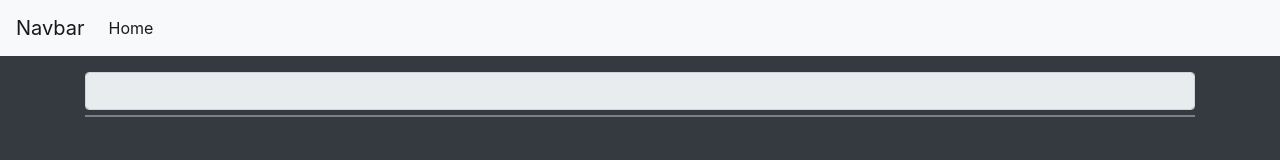
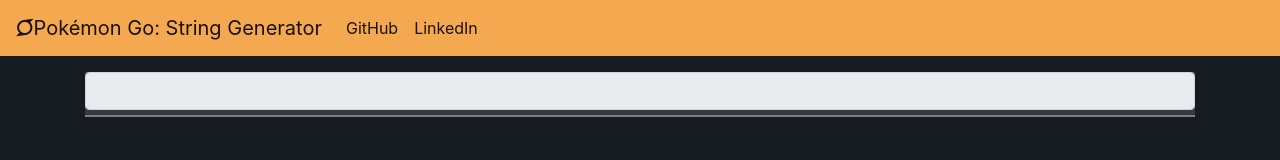
Before and after one commit to DrodBR/pokemongo-string-generator, a React (Create React App) app: page / in a window 1280 px wide. Shown: the top 160 px of the page. Built offline with nearby package versions, Linux system fonts and the light colour scheme; no server answers.

Commit message:
new layout color

```diff
--- a/src/assets/style/css/main.css
+++ b/src/assets/style/css/main.css
@@ -1,3 +1,11 @@
+.main-bg-1 {
+  background-color: #f4a950;
+  color: #161b21; }
+
+.main-bg-2 {
+  background-color: #161b21;
+  color: #f4a950; }
+
 .fighting {
   background-color: #c03028; }
 
--- /dev/null
+++ b/src/assets/style/scss/colors.scss
@@ -0,0 +1,5 @@
+$color1: #f4a950;
+$color2: #161b21;
+
+$color-combination1: $color1 $color2;
+$color-combination2: $color2 $color1;
--- a/src/components/containers/MainContent/MainContent.js
+++ b/src/components/containers/MainContent/MainContent.js
@@ -6,8 +6,8 @@ import PokemonSelector from './filters/PokemonSelector/PokemonSelector'
 const MainContent = () => {
 
     const content = (
-        <div className='bg-dark'>
-            <div className='container text-light'>
+        <div className='main-bg-2'>
+            <div className='container'>
                 <DisplayString />
                 <div className='row'>
                     <div className='col-sm-3 mt-5'>
--- a/src/components/containers/Navbar/Navbar.js
+++ b/src/components/containers/Navbar/Navbar.js
@@ -3,15 +3,18 @@ import React from 'react'
 const Navbar = () => {
     return (
         <div>
-            <nav className="navbar navbar-expand-lg navbar-light bg-light">
-                <a className="navbar-brand" href="http://globo.com">Navbar</a>
+            <nav className="navbar navbar-expand-lg navbar-light main-bg-1">
+                <a className="navbar-brand" href="#"><i class="fab fa-superpowers"></i>Pokémon Go: String Generator</a>
                 <button className="navbar-toggler" type="button" data-toggle="collapse" data-target="#navbarNav" aria-controls="navbarNav" aria-expanded="false" aria-label="Toggle navigation">
                     <span className="navbar-toggler-icon"></span>
                 </button>
                 <div className="collapse navbar-collapse" id="navbarNav">
                     <ul className="navbar-nav">
                         <li className="nav-item active">
-                            <a className="nav-link" href="http://globo.com">Home <span class="sr-only">(current)</span></a>
+                            <a className="nav-link" href="https://github.com/DrodBR/pokemongo-string-generator" rel="noopener noreferrer" target="_blank">GitHub</a>
+                        </li>
+                        <li className="nav-item active">
+                            <a className="nav-link" href="https://www.linkedin.com/in/danielfgrodrigues/" rel="noopener noreferrer" target="_blank">LinkedIn</a>
                         </li>
                     </ul>
                 </div>
```
Also changed, not shown: src/assets/style/scss/main.scss (+10 -0 lines).
